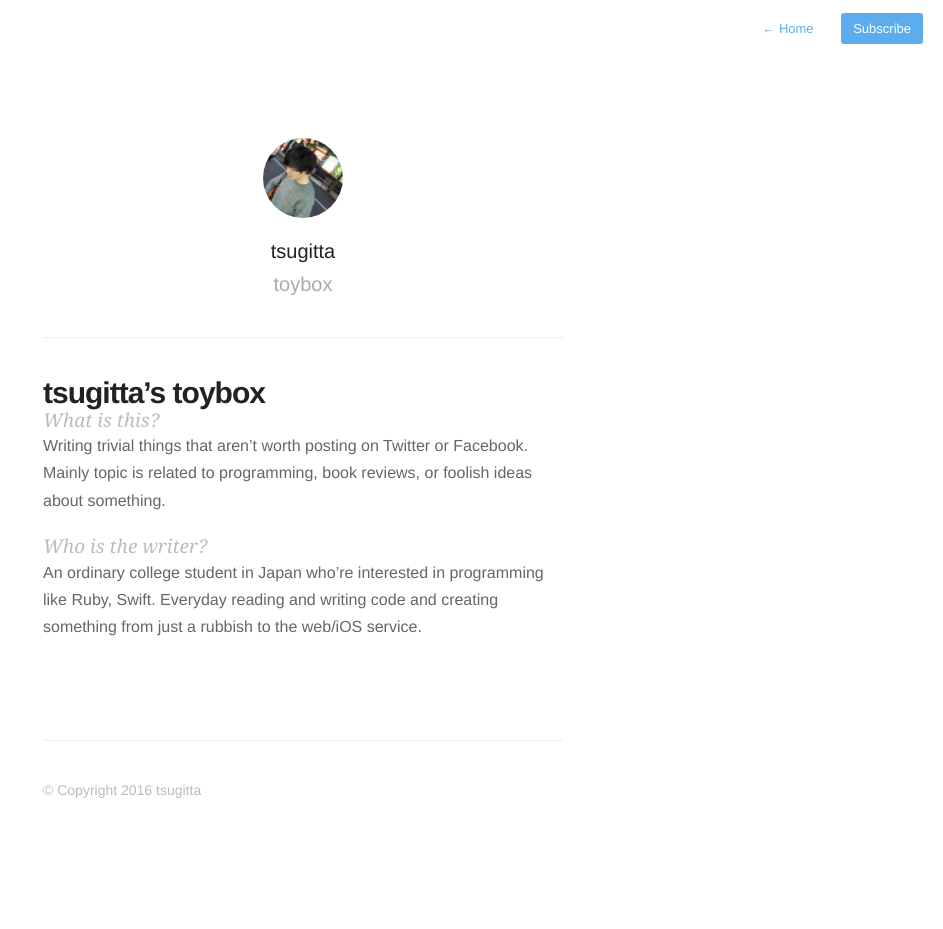
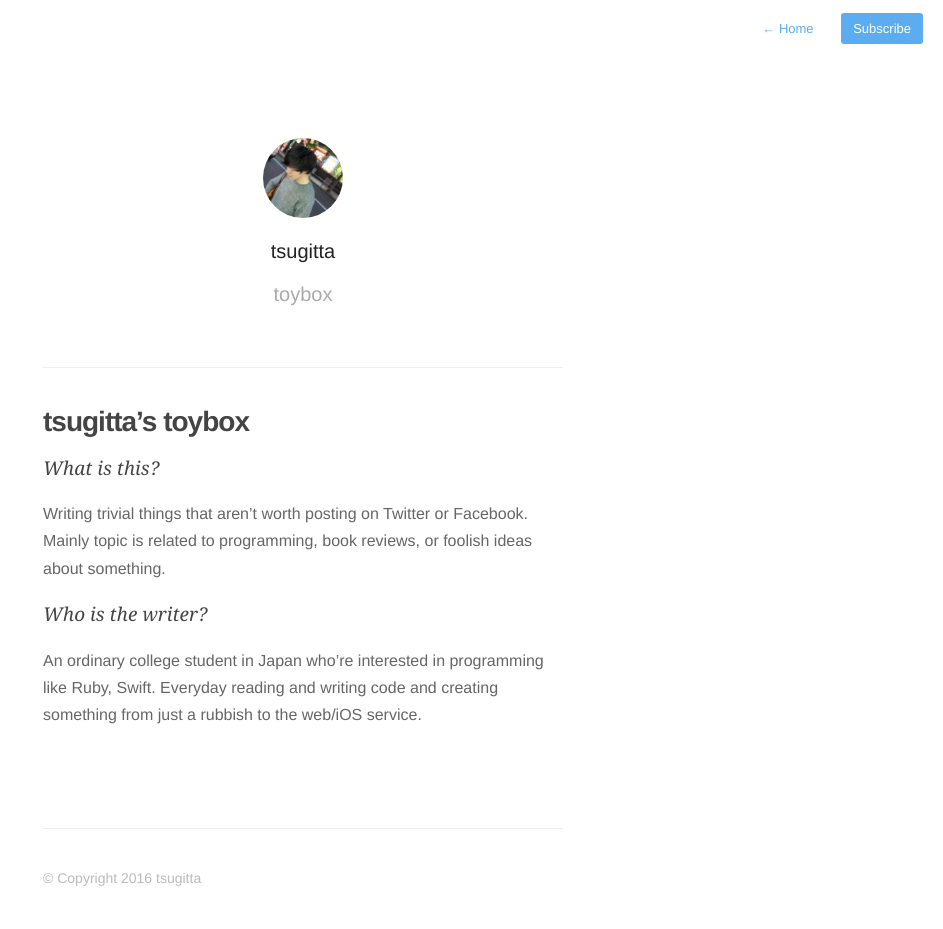
Before and after one commit to tsugitta/mini-blog, a Jekyll site: the page built from about.md, in a window 1280 px wide. Shown: the whole page, without its empty margins (337-1280 px from the left). Built offline with Jekyll 4.4.1, drawn with Linux system fonts in a browser that asks for light colours; nearby versions of some CDN libraries; Markdown is read by kramdown in place of the engine named in the settings; before the commit the page ends 900 px from its top, so only the background shows below that.

Commit message:
Modify css about headers

```diff
--- a/assets/css/style.css
+++ b/assets/css/style.css
@@ -43,7 +43,7 @@
 .icon-facebook-rect:before { content: '\e803'; }
 
 /* Spacing */
-.post h1, h3, h4, h5, p, .post-body ul, #post-list li, pre {
+h1, h2, h3, h4, h5, p, .post-body ul, #post-list li, pre {
 margin-bottom: 20px;
 }
 
@@ -58,15 +58,15 @@
 }
 
 h1 {
-	font-size: 30px;
+	font-size: 28px;
 	letter-spacing: -1px;
-	color: #222;
+	color: #444;
 	font-weight: bold;
 }
 
 h2 {
 	font: italic 19px/1.3em Georgia,serif;
-	color: #bbb;
+	color: #444;
 }
 
 .profile #wrapper {
@@ -210,15 +210,13 @@
 
 
 .home h1 {
-	font-size: 30px;
 	letter-spacing: -1px;
-	color: #222;
 	font-weight: bold;
 }
 
 .home h2 {
 	font: italic 19px/1.3em Georgia,serif;
-	color: #bbb;
+	/*color: #bbb;*/
 }
 
 .post header {
@@ -228,14 +226,12 @@
 
 .post h1 {
 	margin-bottom: 20px;
-	color: #222;
 	font: 300 32px/1.4em "Helvetica Neue", Helvetica,Arial,sans-serif;
 }
 
 .post h2 {
-	margin-bottom: 40px;
+	margin-bottom: 20px;
 	  font: 300 24px/1.5 "Helvetica Neue",Helvetica,Arial,sans-serif;
-	  color: #111;
 }
 
 
@@ -258,7 +254,7 @@
 	margin-top: 2px;
 }
 
-h3, h4, h5 { color:#333; }
+h3, h4, h5 { color:#555; }
 
 h3 { font-size:20px; font-weight: 400; }
 h4 { font-size:16px; font-weight:bold; }
```
